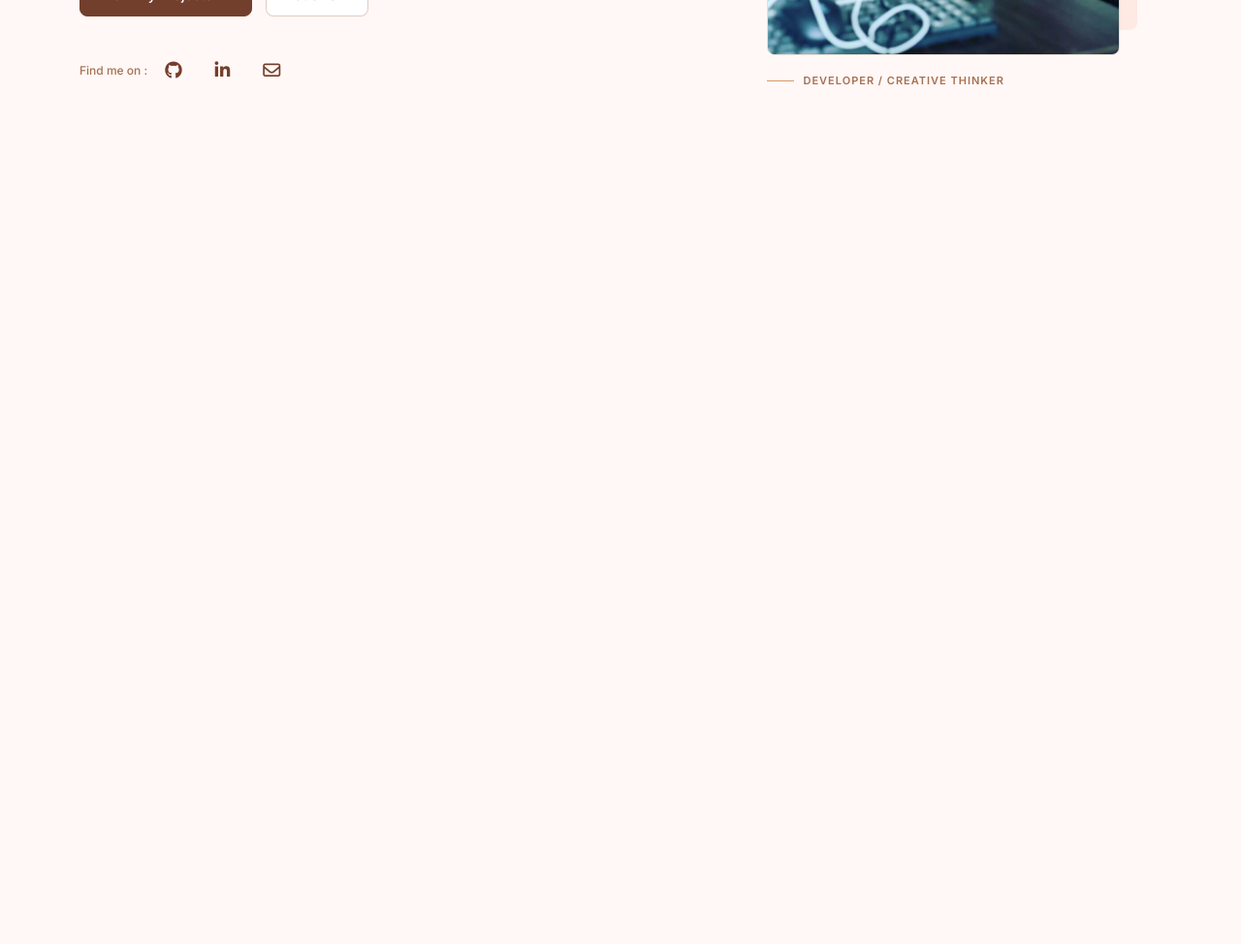
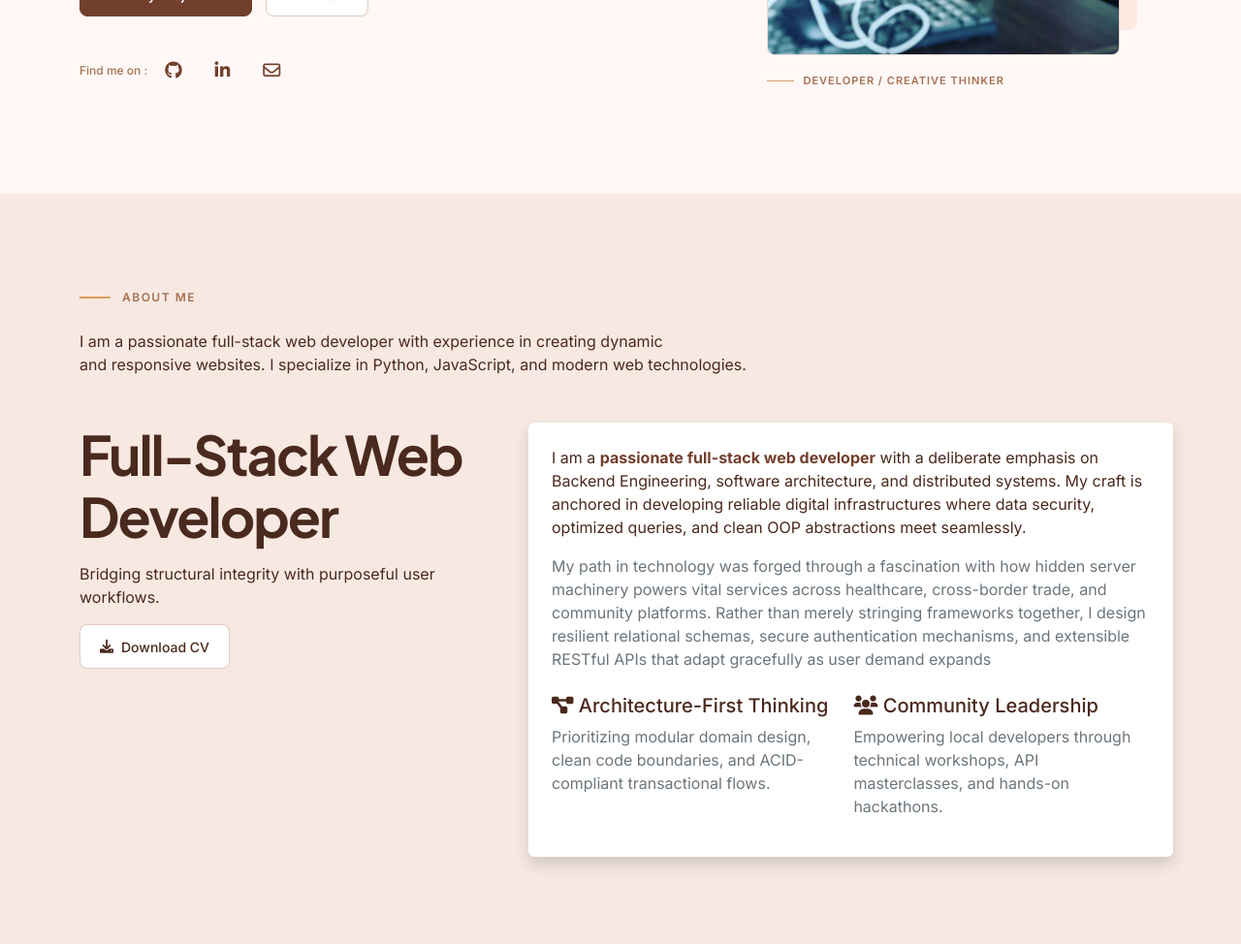
Before and after one commit to laurence1Mas/exercices_py_100_days_of_code, a Flask app: page / in a window 1280 px wide. Shown: the part 584-1558 px from the top of the page at 97% size. Before the commit the page ends 673 px from the top, so only its background shows below. Run offline with Flask 3, Linux system fonts and the light colour scheme; some libraries are stand-ins or nearby versions.

Commit message:
Add about section with introductory content and styling enhancements

```diff
--- a/portfolio/static/css/style.css
+++ b/portfolio/static/css/style.css
@@ -6,6 +6,7 @@
     --color-primary: #572919;
     --color-brand: #733F2D;
     --color-secondary: #A67153;
+    --color-transparent: #d4a88f33;
 
     --color-accent: #D99962;
     --color-accent-light: #D99F59;
@@ -197,7 +198,10 @@ body {
 }
 
 /* Main title */
-
+.text-brand{
+    color: var(--color-brand);
+    font-weight: bold;
+}
 .hero-title {
     font-family: var(--font-heading);
     font-size: clamp(38px, 4.5vw, 56px);
@@ -398,6 +402,19 @@ body {
 }
 
 /* =====================================
+   ABOUT SECTION
+===================================== */
+.about-section {
+    background-color: var(--color-transparent);
+    min-height: auto;
+    display: flex;
+    align-items: center;
+    padding: 90px 0;
+    overflow: hidden;
+}
+
+
+/* =====================================
    RESPONSIVE
 ===================================== */
 
--- a/portfolio/templates/index.html
+++ b/portfolio/templates/index.html
@@ -131,7 +131,8 @@
                                 <i class="fa-brands fa-github"></i>
                             </a>
 
-                            <a href="https://www.linkedin.com/in/laure-masika-8a7aa832a/" aria-label="LinkedIn" class="me-3">
+                            <a href="https://www.linkedin.com/in/laure-masika-8a7aa832a/" aria-label="LinkedIn"
+                                class="me-3">
                                 <i class="fa-brands fa-linkedin-in"></i>
                             </a>
 
@@ -166,6 +167,73 @@
             </div>
         </section>
 
+        <section class="about-section">
+            <div class="container">
+                <div class="row">
+                    <div class="col-12">
+                        <div class="about-intro text-start mb-5">
+                            <span class="hero-eyebrow">
+                                <span class="eyebrow-line"></span>
+                                ABOUT ME
+                            </span>
+                            <p class="section-description">
+                                I am a passionate full-stack web developer with experience in creating dynamic <br> and
+                                responsive websites. I specialize in Python, JavaScript, and modern web technologies.
+                            </p>
+                        </div>
+
+                        <div class="row g-4 align-items-start">
+                            <div class="col-lg-5">
+                                <h4 class="hero-title">
+                                    Full-Stack Web Developer
+                                </h4>
+                                <p class="section-description">
+                                    Bridging structural integrity with purposeful user workflows.
+                                </p>
+                                <a href="{{ url_for('static', filename='documents/cv.pdf') }}"
+                                    class="btn btn-outline-custom" download>
+                                     <i class="fas fa-download me-2"> </i><span> Download CV</span>
+                                </a>
+                            </div>
+                            <div class="col-lg-7 bg-white p-4 rounded shadow">
+                                <p>
+                                    I am a <span class="text-brand">passionate full-stack web developer</span> with a
+                                    deliberate emphasis on Backend Engineering,
+                                    software architecture, and distributed systems. My craft is anchored in developing
+                                    reliable digital infrastructures
+                                    where data security, optimized queries, and clean OOP abstractions meet seamlessly.
+                                </p>
+                                <p class="mt-3 text-muted">
+                                    My path in technology was forged through a fascination with how hidden server
+                                    machinery powers vital services across healthcare, cross-border trade, and community
+                                    platforms. Rather than merely stringing frameworks together, I design resilient
+                                    relational schemas, secure
+                                    authentication mechanisms, and extensible RESTful APIs that adapt gracefully as user
+                                    demand expands
+                                </p>
+                                <div class="d-flex flex-column flex-md-row mt-4">
+                                    <div class="left">
+                                        <h5> <i class="fas fa-project-diagram"></i> Architecture-First Thinking</h5>
+                                        <p class="text-muted">
+                                            Prioritizing modular domain design, clean code boundaries, and
+                                            ACID-compliant transactional flows.
+                                        </p>
+                                    </div>
+                                    <div class="right ms-4">
+                                        <h5> <i class="fas fa-users"></i> Community Leadership</h5>
+                                        <p class="text-muted">
+                                            Empowering local developers through technical workshops, API masterclasses,
+                                            and hands-on hackathons.
+                                        </p>
+                                    </div>
+                                </div>
+                            </div>
+                        </div>
+                    </div>
+                </div>
+            </div>
+        </section>
+
     </main>
     <script src="https://cdn.jsdelivr.net/npm/@popperjs/core@2.11.6/dist/umd/popper.min.js"></script>
     <script src="https://cdn.jsdelivr.net/npm/bootstrap@5.2.3/dist/js/bootstrap.min.js"></script>
```
